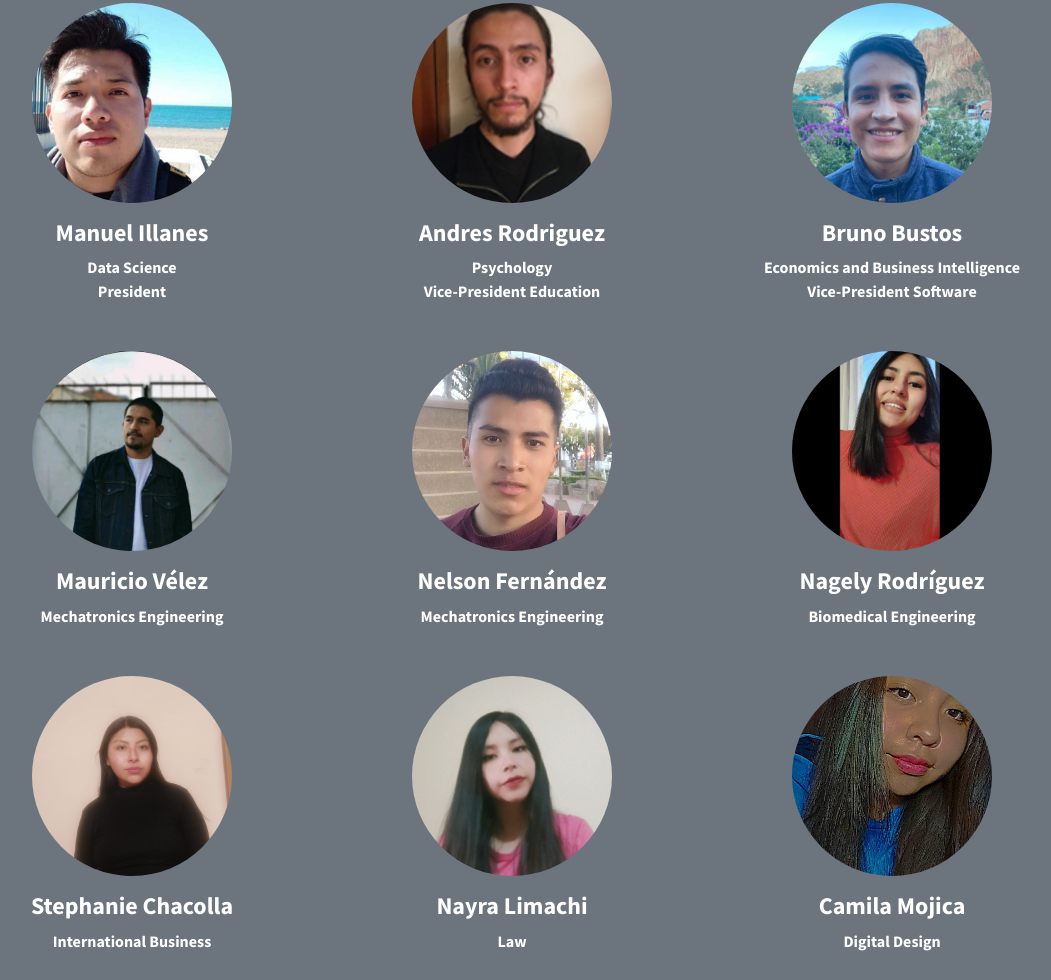
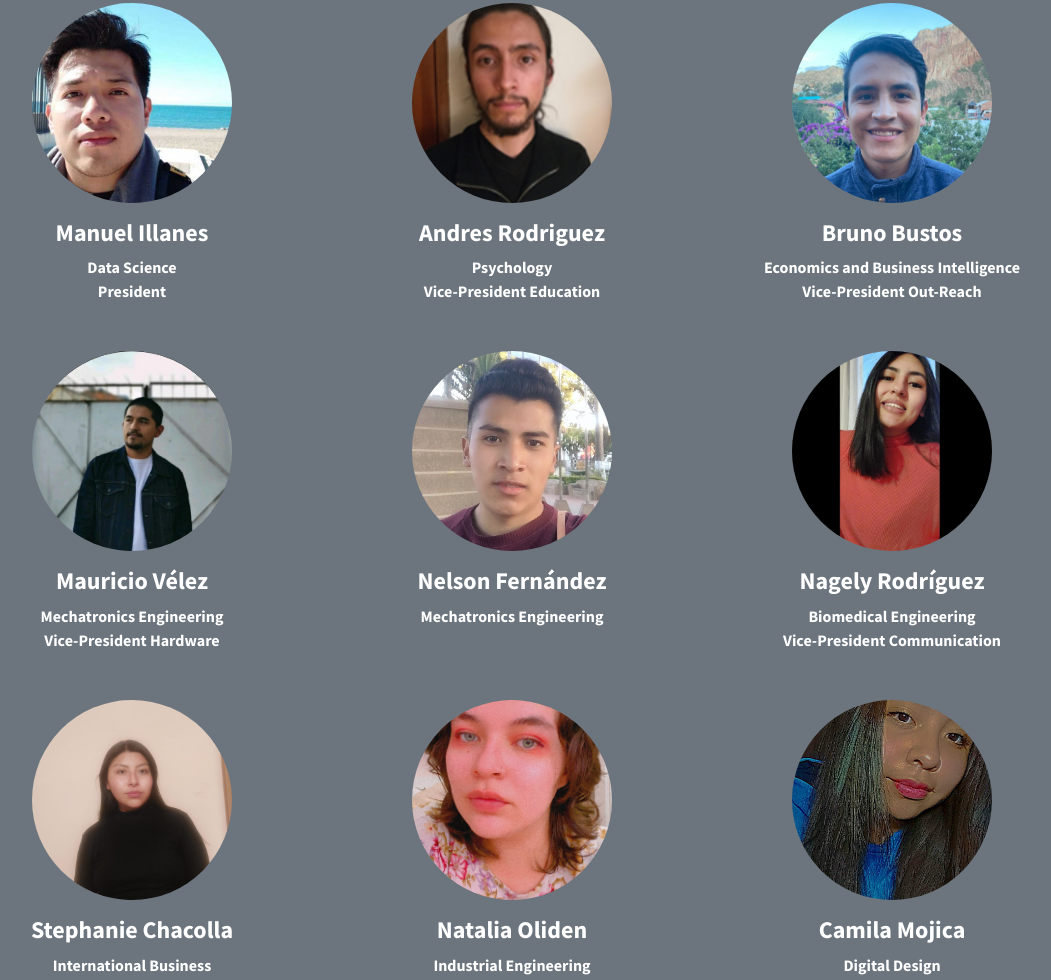
Before and after one commit to uieucb/uieucb.github.io, a plain HTML site: page ntxucb.html in a window 1280 px wide. Shown: the part 3560-4540 px from the top of the page, without its empty margins (128-1179 px from the left). Drawn offline with Linux system fonts and the light colour scheme.

Commit message:
changed pictures, removed Nay, edited members titles

```diff
--- a/ntxucb.html
+++ b/ntxucb.html
@@ -210,7 +210,7 @@
              <strong>Bruno Bustos</strong>
           </h4>
           <b>Economics and Business Intelligence</b><br>
-          <b>Vice-President Software</b>
+          <b>Vice-President Out-Reach</b>
         </div>
 
 
@@ -229,6 +229,7 @@
             <strong>Mauricio Vélez</strong>
           </h4>
           <b>Mechatronics Engineering</b><br>
+          <b>Vice-President Hardware</b>
 
 
 
@@ -250,7 +251,8 @@
             <h4>
               <strong>Nagely Rodríguez</strong>
             </h4>
-            <b>Biomedical Engineering</b>
+            <b>Biomedical Engineering</b><br>
+            <b>Vice-President Communication</b>
 
           </div>
       </div>
@@ -278,11 +280,11 @@
 <!---New  members
         -->
         <div class="col-md-3 col-md-4 mb-5">
-          <div class="mx-auto mb-3 headshot nayra-limachi"></div>
+          <div class="mx-auto mb-3 headshot natalia-oliden"></div>
           <h4>
-            <strong>Nayra Limachi</strong>
+            <strong>Natalia Oliden</strong>
           </h4>
-          <b>Law</b>
+          <b>Industrial Engineering</b>
 
         </div>
 
@@ -447,14 +449,7 @@
 
       <div class="row">
 
-        <div class="col-md-3 col-md-4 mb-5">
-          <div class="mx-auto mb-3 headshot natalia-oliden"></div>
-          <h4>
-            <strong>Natalia Oliden</strong>
-          </h4>
-          <b>Industrial Engineering</b>
 
-        </div>
 
         <div class="row">
 
```
Also changed, not shown: img/about/diana-chipana.jpg.
